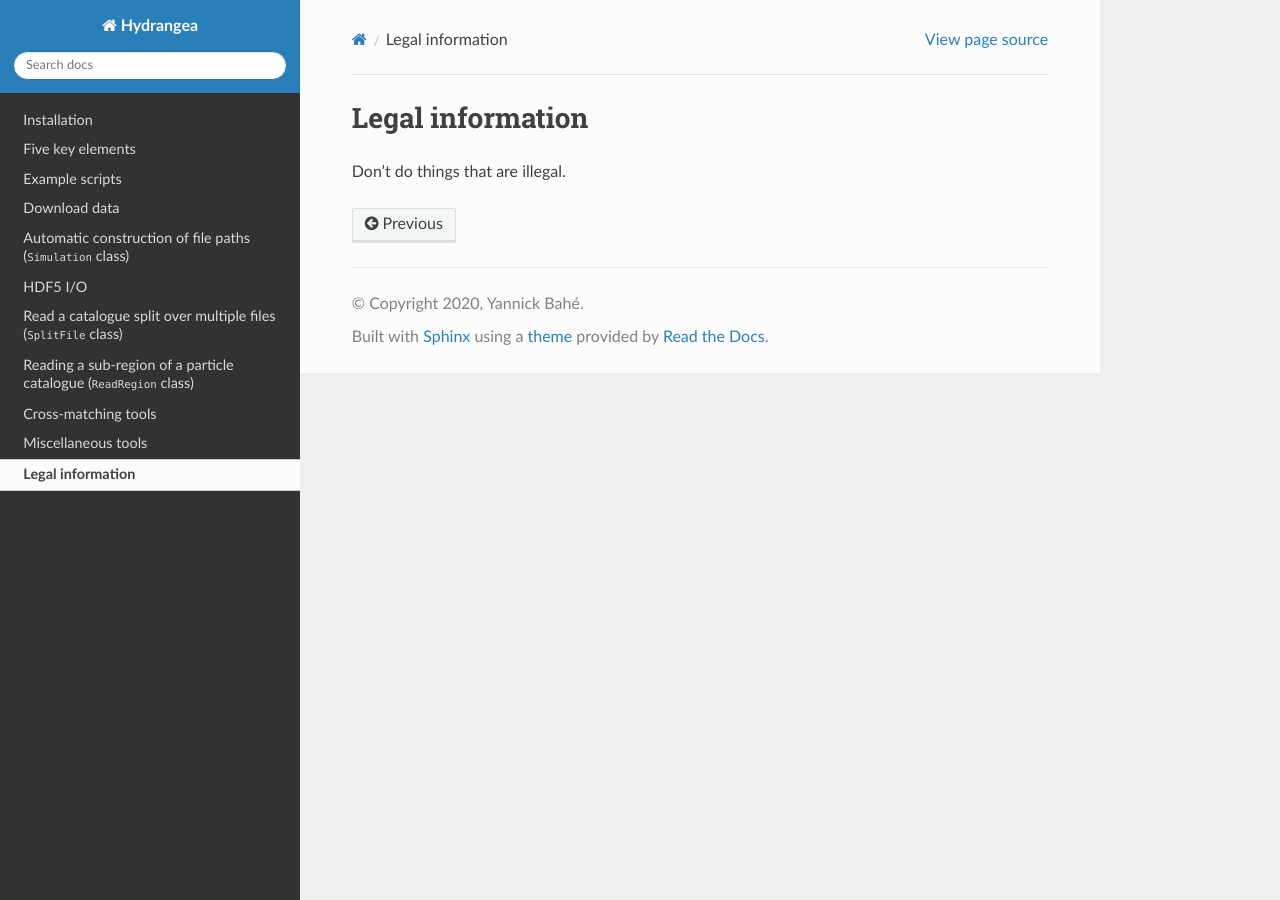
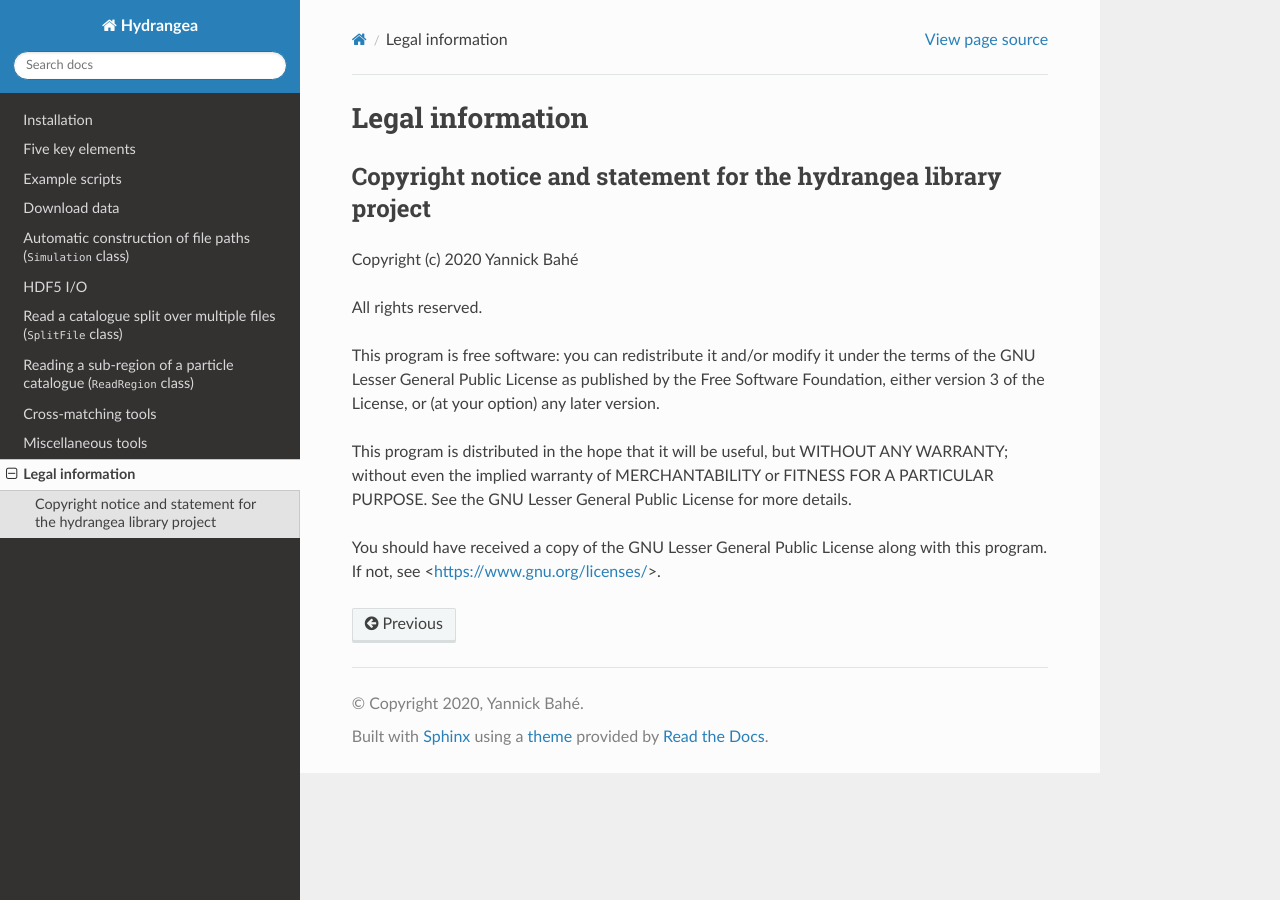
Before and after one commit to ymbahe/hydrangea, a Sphinx documentation site: the page built from docs/source/legal.rst, in a window 1280 px wide. Built offline with Sphinx 7.4.7 and the Read the Docs theme 2.0.0, drawn with Linux system fonts in a browser that asks for light colours.

Commit message:
Small updates to documentation

```diff
--- a/docs/source/index.rst
+++ b/docs/source/index.rst
@@ -51,13 +51,11 @@ Library documentation
 * :ref:`Reading multi-file HDF5 catalogues <split_file>`
 * :ref:`Reading sub-volumes of a particle catalogue <read_region>`
 * :ref:`Cross-matching tools <crossref>`
-* :ref:`Unit conversions <units>`
 * :ref:`Various other tools <tools>`
 
 
 Other
 -----
-* :ref:`Revision history <revision>`
 * :ref:`Licences and legal info <legal>`
 
 
--- a/docs/source/legal.rst
+++ b/docs/source/legal.rst
@@ -4,4 +4,22 @@
 Legal information
 ==================
 
-Don't do things that are illegal.
+Copyright notice and statement for the hydrangea library project
+-----------------------------------------------------------------
+
+Copyright (c) 2020 Yannick Bahé
+
+All rights reserved.
+
+This program is free software: you can redistribute it and/or modify
+it under the terms of the GNU Lesser General Public License as published
+by the Free Software Foundation, either version 3 of the License, or
+(at your option) any later version.
+
+This program is distributed in the hope that it will be useful,
+but WITHOUT ANY WARRANTY; without even the implied warranty of
+MERCHANTABILITY or FITNESS FOR A PARTICULAR PURPOSE.  See the
+GNU Lesser General Public License for more details.
+
+You should have received a copy of the GNU Lesser General Public License
+along with this program.  If not, see <https://www.gnu.org/licenses/>.
--- a/docs/source/units.rst
+++ /dev/null
@@ -1,5 +0,0 @@
-.. _units:
-
-======================
-Unit conversion tools
-======================
```
Also changed, not shown: docs/source/revision.rst (deleted, +0 -7 lines).
